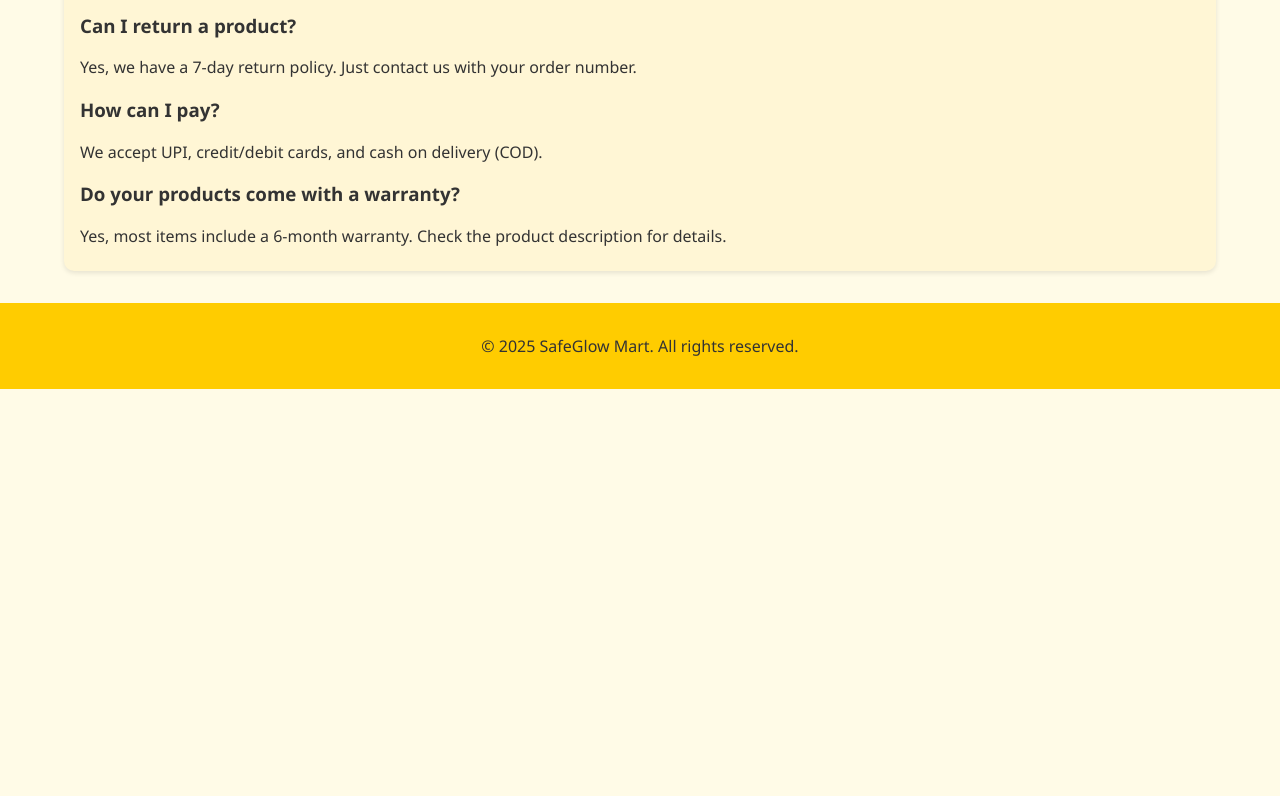
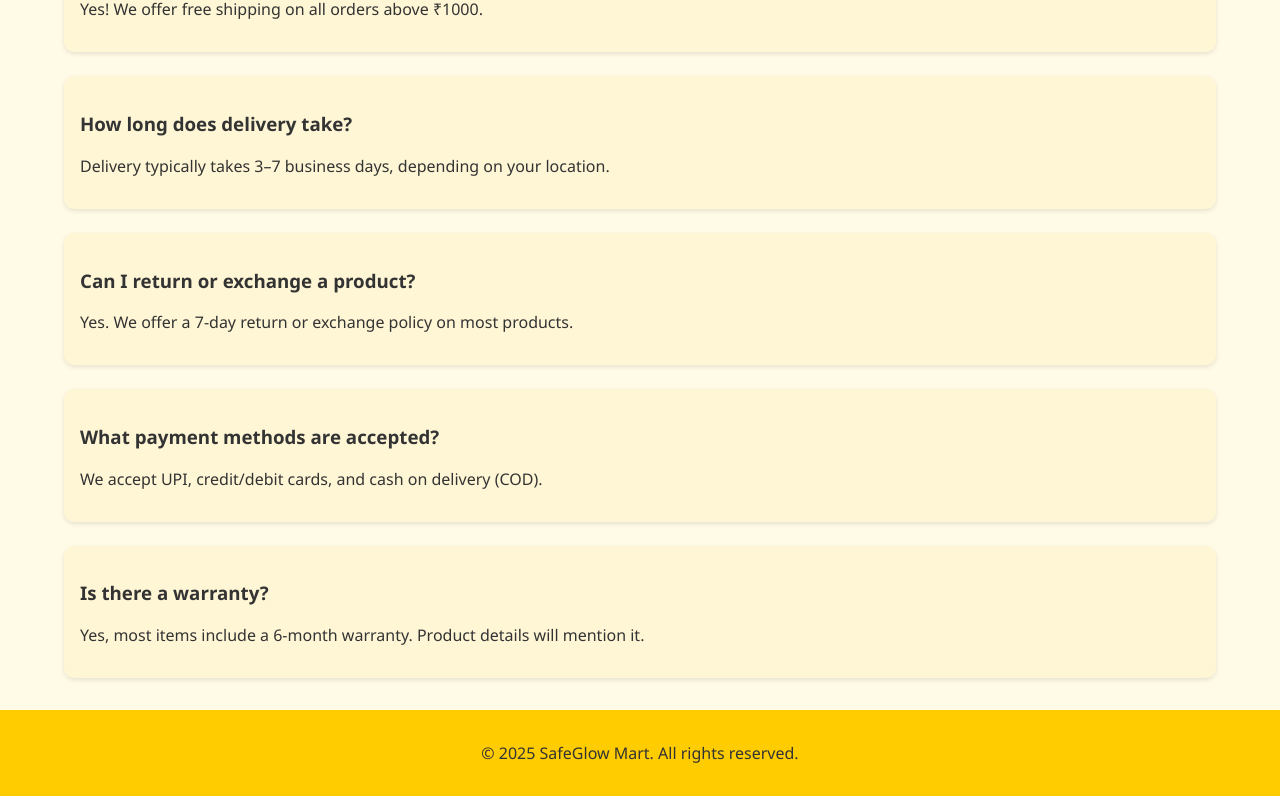
Before and after one commit to jkpro07/safeglow-mart, a plain HTML site: page faqs.html in a window 1280 px wide. Shown: the part 302-1098 px from the top of the page. Before the commit the page ends 800 px from the top, so only its background shows below. Drawn offline with Linux system fonts and the light colour scheme.

Commit message:
Add files via upload

```diff
--- a/faqs.html
+++ b/faqs.html
@@ -1,42 +1,52 @@
-<meta name='viewport' content='width=device-width, initial-scale=1'/><!DOCTYPE html>
+<!DOCTYPE html>
 <html lang="en">
 <head>
-  <meta charset="UTF-8"/>
+  <meta charset="UTF-8" />
   <meta name="viewport" content="width=device-width, initial-scale=1.0"/>
   <title>FAQs - SafeGlow Mart</title>
   <link rel="stylesheet" href="styles.css"/>
 </head>
 <body>
   <header>
-    <div class="container">
-      <h1>SafeGlow Mart</h1>
+    <div class="logo">Safe<span>Glow</span> Mart</div>
     <nav>
       <ul>
         <li><a href="index.html">Home</a></li>
         <li><a href="products.html">Products</a></li>
         <li><a href="about.html">About Us</a></li>
-          <li><a href="contact.html">Contact</a></li>
         <li><a href="testimonials.html">Testimonials</a></li>
         <li><a href="faqs.html">FAQs</a></li>
+        <li><a href="contact.html">Contact</a></li>
       </ul>
     </nav>
-    </div>
   </header>
 
   <section class="container">
     <h2>Frequently Asked Questions</h2>
+
     <div class="faq">
       <h3>Do you offer free shipping?</h3>
-      <p>Yes, we offer free shipping on orders over ₹1000.</p>
+      <p>Yes! We offer free shipping on all orders above ₹1000.</p>
+    </div>
 
-      <h3>Can I return a product?</h3>
-      <p>Yes, we have a 7-day return policy. Just contact us with your order number.</p>
+    <div class="faq">
+      <h3>How long does delivery take?</h3>
+      <p>Delivery typically takes 3–7 business days, depending on your location.</p>
+    </div>
 
-      <h3>How can I pay?</h3>
+    <div class="faq">
+      <h3>Can I return or exchange a product?</h3>
+      <p>Yes. We offer a 7-day return or exchange policy on most products.</p>
+    </div>
+
+    <div class="faq">
+      <h3>What payment methods are accepted?</h3>
       <p>We accept UPI, credit/debit cards, and cash on delivery (COD).</p>
+    </div>
 
-      <h3>Do your products come with a warranty?</h3>
-      <p>Yes, most items include a 6-month warranty. Check the product description for details.</p>
+    <div class="faq">
+      <h3>Is there a warranty?</h3>
+      <p>Yes, most items include a 6-month warranty. Product details will mention it.</p>
     </div>
   </section>
 
@@ -46,14 +56,4 @@
     </div>
   </footer>
 </body>
-</html><style>.testimonial, .faq {
-  background-color: #fff6d5;
-  margin: 1.5em 0;
-  padding: 1em;
-  border-radius: 10px;
-  box-shadow: 0 2px 5px rgba(0,0,0,0.1);
-}
-
-.testimonial p, .faq p {
-  margin: 0.5em 0;
-}</style>
+</html>
```
Lines whose indentation alone changed are shown as unchanged.
